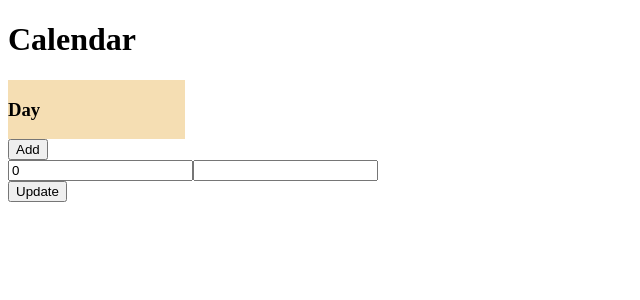
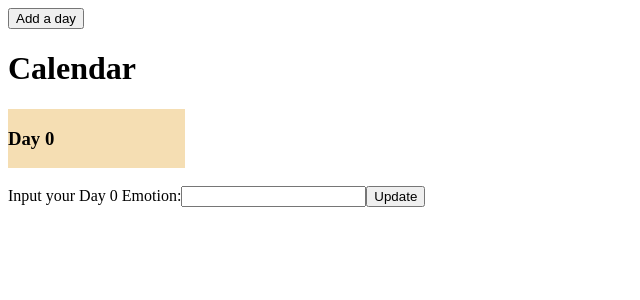
Before and after one commit to 8hal/pixel_diary_2019, a React (Create React App) app: page / in a window 1280 px wide. Shown: the top 300 px of the page, without its empty margins (0-640 px from the left). Built offline with nearby package versions, Linux system fonts and the light colour scheme.

Commit message:
add day:hover

```diff
--- a/src/App.js
+++ b/src/App.js
@@ -3,8 +3,8 @@ import Calendar from './Calendar';
 
 const INITIAL_STATE = {
   selectedDay: 0,
-  changingEmotion : "",
-  days: [{emotion:"neutral"}],
+  changingEmotion: "",
+  days: [{ emotion: "neutral" }],
 };
 
 class App extends React.Component {
@@ -13,25 +13,22 @@ class App extends React.Component {
     this.state = INITIAL_STATE;
   }
 
+  handleSelectedDay = (index) => { this.setState({ selectedDay: index }) }
+
   onUpdateSelectedDay = () => {
     this.setState(prevState => {
       const prevSelectedDay = prevState.selectedDay;
-      console.log("onUpdateSelectedDay:"+prevSelectedDay);
-      console.log("onUpdateSelectedDay:"+typeof prevSelectedDay);
       const prevChangingEmotion = prevState.changingEmotion;
-      console.log("onUpdateSelectedDay:"+prevChangingEmotion);
       const days = prevState.days.map((day, j) => {
         if (j === prevState.selectedDay) {
-          console.log("if");
-          return {emotion:prevState.changingEmotion};
+          return { emotion: prevState.changingEmotion };
         } else {
-          console.log("else");
           return day;
         }
       });
       return {
-        selectedDay : prevSelectedDay,
-        changingEmotion : prevChangingEmotion,
+        selectedDay: prevSelectedDay,
+        changingEmotion: prevChangingEmotion,
         days,
       };
     });
@@ -47,12 +44,12 @@ class App extends React.Component {
 
   onAddItem = () => {
     this.setState(prevState => {
-      const days = prevState.days.concat({emotion:"neutral"});
+      const days = prevState.days.concat({ emotion: "neutral" });
       const prevSelectedDay = prevState.selectedDay;
       const prevChangingEmotion = prevState.changingEmotion;
       return {
-        selectedDay : prevSelectedDay,
-        changingEmotion : prevChangingEmotion,
+        selectedDay: prevSelectedDay,
+        changingEmotion: prevChangingEmotion,
         days,
       };
     });
@@ -62,23 +59,18 @@ class App extends React.Component {
     const { days } = this.state;
     console.log(days);
     return <div>
-      <Calendar userDays={days} />
       <button
         type="button"
         onClick={this.onAddItem}
-        >Add</button>
-        <br/>
-      <input
-          type="number"
-          value={this.state.selectedDay}
-          onChange={this.onChangeSelectedDay}
-        />
-        <input
+      >Add a day</button>
+      <Calendar userDays={days} handleSelectedDay={this.handleSelectedDay} />
+      <br />
+
+      <label>Input your Day {this.state.selectedDay} Emotion:<input
         type="text"
         value={this.state.changingEmotion}
         onChange={this.onChangeChangingEmotion}
-        />
-        <br/>
+      /></label>
       <button
         type="button"
         onClick={this.onUpdateSelectedDay}
--- a/src/Calendar.js
+++ b/src/Calendar.js
@@ -14,10 +14,10 @@ class Calendar extends React.Component {
 
 
   render(){
-  return <div>
+  return <div >
     <h1>Calendar</h1>
-    {this.props.userDays.map(day => {
-      return <Day dayEmotion={day.emotion} />
+    {this.props.userDays.map((day,index) => {
+      return <Day dayEmotion={day.emotion} handleSelectedDay={this.props.handleSelectedDay} dayIndex={index}/>
     }
     )
     }
--- a/src/Day.css
+++ b/src/Day.css
@@ -1,7 +1,13 @@
 .day{
     width: 14%;
     display: inline-block;
+    cursor:pointer;
 }
+
+.day:hover{
+    color: white;
+}
+
 .happy{
     background-color: pink;
 }
@@ -10,6 +16,23 @@
     background-color: gray;
 }
 
+.angry{
+    background-color: red;
+}
+
+
+.disgust{
+    background-color: darkblue;
+}
+
+.fear{
+    background-color: darkviolet;
+}
+
+.surprise{
+    background-color: gray;
+}
+
 .neutral{
     background-color: wheat;
 }
--- a/src/Day.js
+++ b/src/Day.js
@@ -4,13 +4,18 @@ import classNames from 'classnames'
 
 
 class Day extends React.Component {
-
-  test(){console.log("div selected")}
+  constructor(props) {
+    super(props);
+    this.state = {
+      index: this.props.dayIndex,
+      selected: false
+    }
+  }
 
   render() {
     const dayClasses = classNames('day', this.props.dayEmotion);
-      return <div className = {dayClasses} onClick={() => this.test()}>
-          <h3> Day</h3>
+    return <div className={dayClasses} onClick={() => this.props.handleSelectedDay(this.state.index)}>
+      <h3> Day {this.state.index} </h3>
     </div>
 
   }
```
Lines whose indentation alone changed are shown as unchanged.
